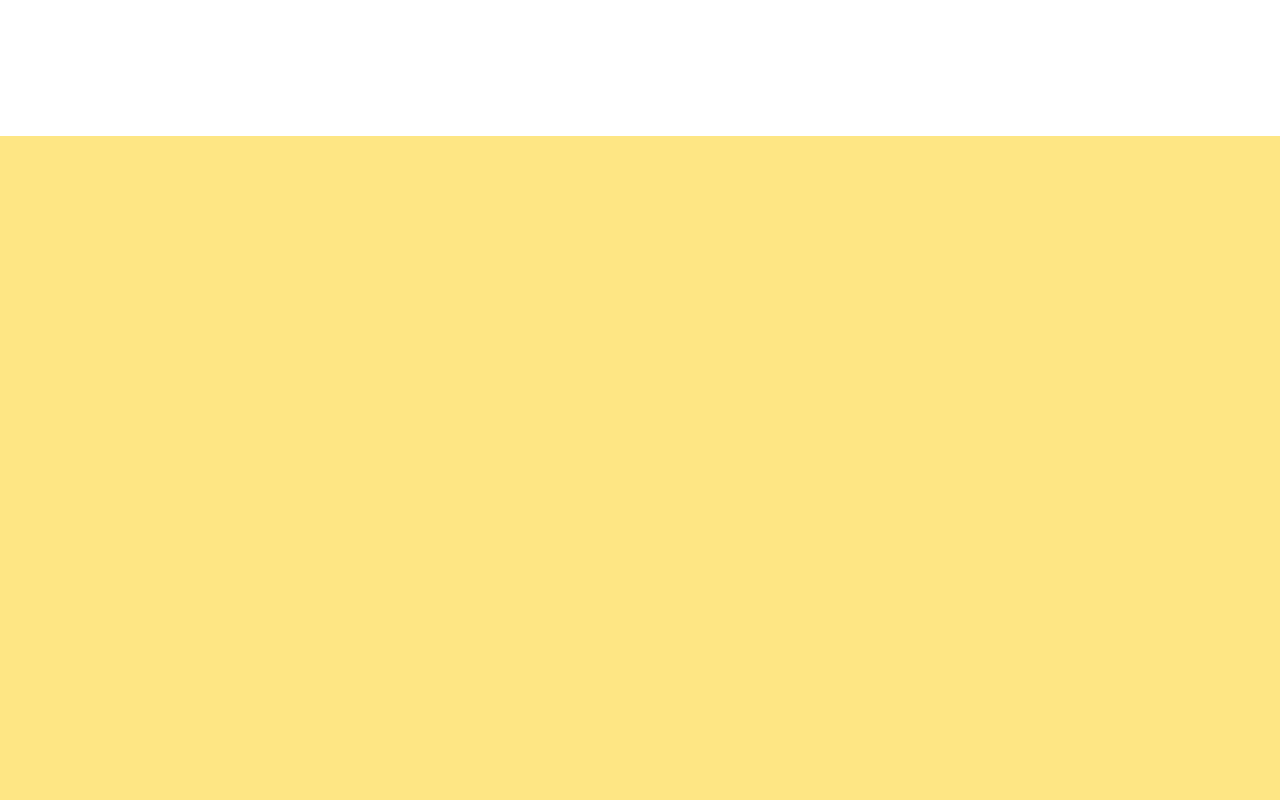
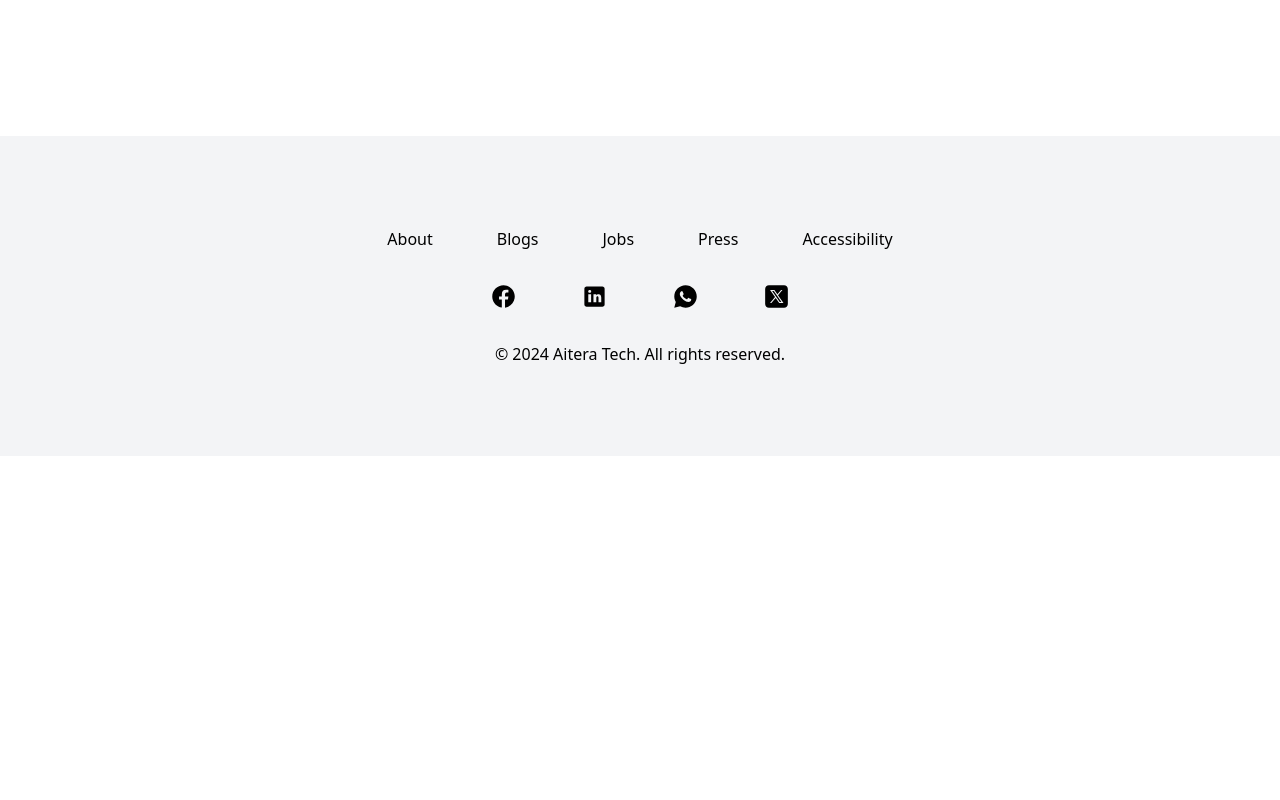
Before and after one commit to johnDev-90/aitera-tech, a Next.js app: page / in a window 1280 px wide. Shown: the part 1480-2280 px from the top of the page. After the commit the page ends 1936 px from the top, so only its background shows below. Built offline with nearby package versions, Linux system fonts and the light colour scheme.

Commit message:
Feat:Create footer

```diff
--- a/src/app/components/sections/Hero.tsx
+++ b/src/app/components/sections/Hero.tsx
@@ -16,10 +16,10 @@ const Hero = () => {
         </h1>
 
         <div className="w-full pt-4">
-          <p className="text-3xl leading-10 font-serif">
-            ¿Listo para hacer crecer tu negocio? Desarrollamos plataformas y
-            aplicaciones digitales que te ayudan a generar ingresos y escalar de
-            forma sostenible.
+          <p className="text-3xl">¿Listo para hacer crecer tu negocio?</p>
+          <p className="text-2xl font-serif pt-4">
+            Desarrollamos plataformas y aplicaciones digitales que te ayudan a
+            generar ingresos y escalar de forma sostenible.
           </p>
         </div>
 
--- /dev/null
+++ b/src/app/components/ui/Footer.tsx
@@ -0,0 +1,87 @@
+import React from "react";
+import Link from "next/link";
+
+const Footer = () => {
+  return (
+    <footer className="w-full p-8 flex flex-col justify-center gap-8 h-80 bg-gray-100  ">
+      <div className="w-full flex justify-center gap-16">
+        <Link href={"#"}>About</Link>
+        <Link href={"#"}>Blogs</Link>
+        <Link href={"#"}>Jobs</Link>
+        <Link href={"#"}>Press</Link>
+        <Link href={"#"}>Accessibility</Link>
+      </div>
+
+      <div className="w-full flex justify-center gap-16">
+        <Link className=" transition-all  " href={'#'}>
+            <svg
+          xmlns="http://www.w3.org/2000/svg"
+          x="0px"
+          y="0px"
+          width="27"
+          height="27"
+          viewBox="0 0 24 24"
+          className="hover:fill-gray-400 transition delay-150 duration-300 ease-in-out"
+
+
+        >
+          <path d="M12,2C6.477,2,2,6.477,2,12c0,5.013,3.693,9.153,8.505,9.876V14.65H8.031v-2.629h2.474v-1.749 c0-2.896,1.411-4.167,3.818-4.167c1.153,0,1.762,0.085,2.051,0.124v2.294h-1.642c-1.022,0-1.379,0.969-1.379,2.061v1.437h2.995 l-0.406,2.629h-2.588v7.247C18.235,21.236,22,17.062,22,12C22,6.477,17.523,2,12,2z"></path>
+        </svg>
+        </Link>
+
+       <Link href={'#'}>
+         <svg
+          xmlns="http://www.w3.org/2000/svg"
+          x="0px"
+          y="0px"
+          width="27"
+          height="27"
+          viewBox="0 0 24 24"
+          className="hover:fill-gray-400 transition delay-150 duration-300 ease-in-out"
+        >
+          <path d="M19,3H5C3.895,3,3,3.895,3,5v14c0,1.105,0.895,2,2,2h14c1.105,0,2-0.895,2-2V5C21,3.895,20.105,3,19,3z M9,17H6.477v-7H9 V17z M7.694,8.717c-0.771,0-1.286-0.514-1.286-1.2s0.514-1.2,1.371-1.2c0.771,0,1.286,0.514,1.286,1.2S8.551,8.717,7.694,8.717z M18,17h-2.442v-3.826c0-1.058-0.651-1.302-0.895-1.302s-1.058,0.163-1.058,1.302c0,0.163,0,3.826,0,3.826h-2.523v-7h2.523v0.977 C13.93,10.407,14.581,10,15.802,10C17.023,10,18,10.977,18,13.174V17z"></path>
+        </svg>
+       </Link>
+
+
+      <Link href={'#'}>
+              <svg
+        xmlns="http://www.w3.org/2000/svg"
+        x="0px"
+        y="0px"
+        width="27"
+        height="27"
+        viewBox="0 0 24 24"
+        className="hover:fill-gray-400 transition delay-150 duration-300 ease-in-out"
+      >
+        <path d="M19.077,4.928C17.191,3.041,14.683,2.001,12.011,2c-5.506,0-9.987,4.479-9.989,9.985 c-0.001,1.76,0.459,3.478,1.333,4.992L2,22l5.233-1.237c1.459,0.796,3.101,1.215,4.773,1.216h0.004 c5.505,0,9.986-4.48,9.989-9.985C22.001,9.325,20.963,6.816,19.077,4.928z M16.898,15.554c-0.208,0.583-1.227,1.145-1.685,1.186 c-0.458,0.042-0.887,0.207-2.995-0.624c-2.537-1-4.139-3.601-4.263-3.767c-0.125-0.167-1.019-1.353-1.019-2.581 S7.581,7.936,7.81,7.687c0.229-0.25,0.499-0.312,0.666-0.312c0.166,0,0.333,0,0.478,0.006c0.178,0.007,0.375,0.016,0.562,0.431 c0.222,0.494,0.707,1.728,0.769,1.853s0.104,0.271,0.021,0.437s-0.125,0.27-0.249,0.416c-0.125,0.146-0.262,0.325-0.374,0.437 c-0.125,0.124-0.255,0.26-0.11,0.509c0.146,0.25,0.646,1.067,1.388,1.728c0.954,0.85,1.757,1.113,2.007,1.239 c0.25,0.125,0.395,0.104,0.541-0.063c0.146-0.166,0.624-0.728,0.79-0.978s0.333-0.208,0.562-0.125s1.456,0.687,1.705,0.812 c0.25,0.125,0.416,0.187,0.478,0.291C17.106,14.471,17.106,14.971,16.898,15.554z"></path>
+      </svg>
+      </Link>
+
+      <Link href={'#'}>
+        <svg
+        xmlns="http://www.w3.org/2000/svg"
+        x="0px"
+        y="0px"
+        width="27"
+        height="27"
+        viewBox="0 0 50 50"
+        className="hover:fill-gray-400 transition delay-150 duration-300 ease-in-out"
+      >
+        <path d="M 11 4 C 7.134 4 4 7.134 4 11 L 4 39 C 4 42.866 7.134 46 11 46 L 39 46 C 42.866 46 46 42.866 46 39 L 46 11 C 46 7.134 42.866 4 39 4 L 11 4 z M 13.085938 13 L 21.023438 13 L 26.660156 21.009766 L 33.5 13 L 36 13 L 27.789062 22.613281 L 37.914062 37 L 29.978516 37 L 23.4375 27.707031 L 15.5 37 L 13 37 L 22.308594 26.103516 L 13.085938 13 z M 16.914062 15 L 31.021484 35 L 34.085938 35 L 19.978516 15 L 16.914062 15 z"></path>
+      </svg>
+      </Link>
+
+
+      </div>
+
+
+
+      <div className="w-full flex  justify-center">
+        <p className="">© 2024 Aitera Tech. All rights reserved.</p>
+      </div>
+    </footer>
+  );
+};
+
+export default Footer;
--- a/src/app/components/ui/TimeLine.tsx
+++ b/src/app/components/ui/TimeLine.tsx
@@ -11,7 +11,7 @@ const TimeLine = ({ textArray }: PropsType) => {
       <ol className="items-center w-full p-16 sm:flex">
         {textArray &&
           textArray.map((p, index) => (
-            <li className="relative mb-6 sm:mb-0">
+            <li key={index} className="relative mb-6 sm:mb-0">
               <div className="flex items-center">
                 <div className="z-10 flex items-center justify-center w-6 h-6 bg-blue-100 rounded-full ring-0 ring-white dark:bg-blue-900 sm:ring-8 dark:ring-gray-900 shrink-0">
                   <span className="text-white font-bold text-2xl">
--- a/src/app/page.tsx
+++ b/src/app/page.tsx
@@ -4,6 +4,7 @@ import Image from "next/image";
 import Navbar from "./components/Navbar";
 import Hero from "./components/sections/Hero";
 import Solutions from "./components/sections/Solutions";
+import Footer from "./components/ui/Footer";
 
 import { useState } from "react";
 
@@ -18,9 +19,8 @@ export default function Home() {
       <main className="pt-4">
         <Hero />
         <Solutions />
-        <div className="h-screen w-full bg-amber-200"></div>
-        <div className="h-screen w-full bg-amber-300"></div>
-        <div className="h-screen w-full bg-amber-400"></div>
+
+        <Footer />
       </main>
       <footer></footer>
     </div>
```
